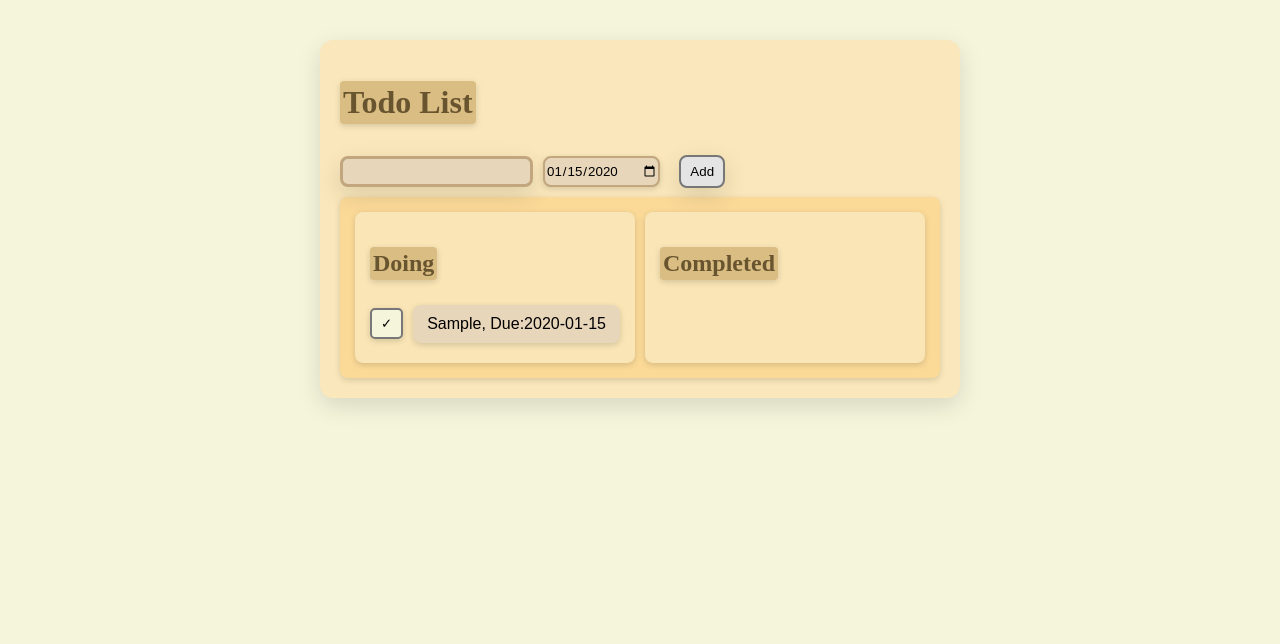
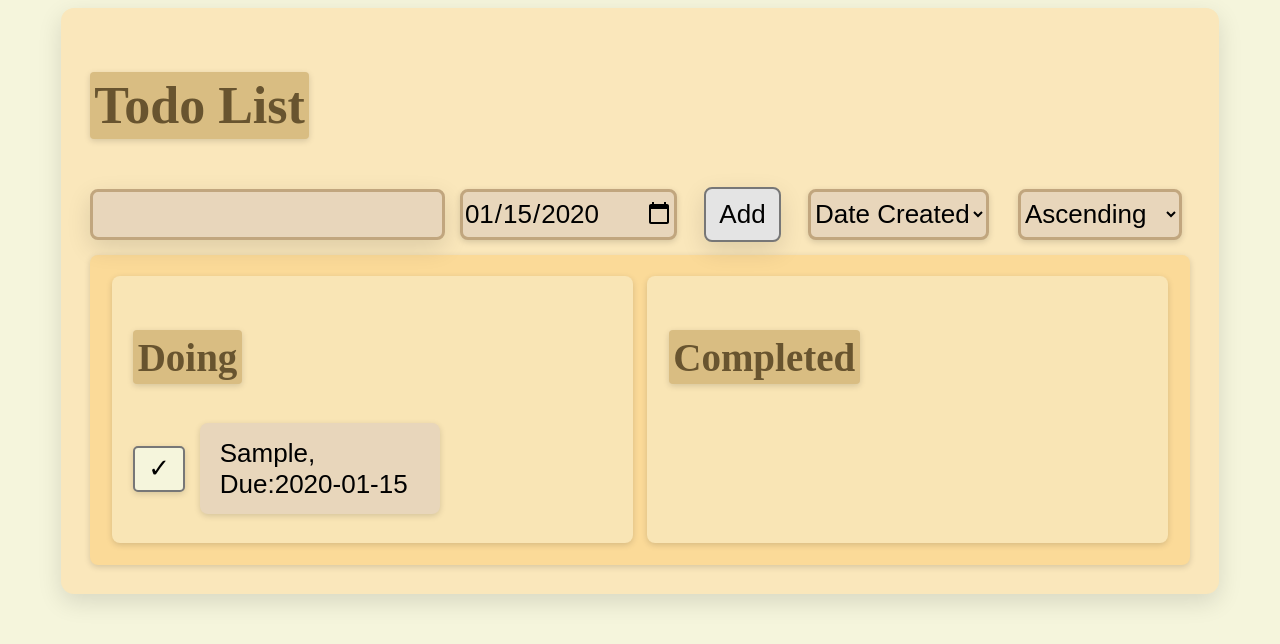
Before and after one commit to Ironic-Ingot/TodoList, a plain HTML site: page index.html in a window 1280 px wide. Both pictures are taken after typing "Sample", "2020-01-15" into the empty fields and a click on the button "Add". Drawn offline with Linux system fonts and the light colour scheme.

Commit message:
sorting and rem

```diff
--- a/index.html
+++ b/index.html
@@ -12,14 +12,16 @@
             <input type="text" id="todoinput">
             <input type="date" id="datePicker">
             <button id="addbutton">Add</button>
-            <!-- <label for="filter">Show:</label>
-
-            <select id="filter">
-                <option value="all">All</option>
-                <option value="doing">Doing</option>
-                <option value="completed">Completed</option>
-            </select> -->
-
+                <select id="sort" class="dropdown">
+                    <option value="createdAt">Date Created</option>
+                    <option value="dueDate">Due Date</option>
+                    <option value="test">test</option>
+                </select>
+                <select id="sort-order" class="dropdown">
+                    <option value="ascending">Ascending</option>
+                    <option value="descending">Descending</option>
+                    <option value="test">test</option>
+                </select>
         </div>
 
         <div id="categories">
@@ -43,6 +45,9 @@
             const doing = document.getElementById("doing")
             const completed = document.getElementById("completed")
             const datePicker = document.getElementById("datePicker")
+            const sorter = document.getElementById("sort")
+            const sorterorder = document.getElementById("sort-order")
+            let order = 1
 
             function saveTasks() {
                 localStorage.setItem("tasks", JSON.stringify(tasks))
@@ -51,8 +56,28 @@
             function renderTasks() {
                 doing.innerHTML = ""
                 completed.innerHTML = ""
+                const sortby = sorter.value
+                if (sortby === 'createdAt') {
+                    tasks.sort((a, b) => { //make completed sorts in completedAt
+                        if (a.createdAt >= b.createdAt) {
+                            return 1*order
+                        } else {
+                            return -1*order
+                        }
+                    })
+                } else if (sortby === 'dueDate') {
+                    tasks.sort((a, b) => {
+                        if (!a.dueDate) return 1*order
+                        if (!b.dueDate) return -1*order
+
+                        return a.dueDate.localeCompare(b.dueDate)*order
+                    })
+                }
 
                 for (const task of tasks) {
+                    if (sortby === 'dueDate' && !task.dueDate) {
+                        continue
+                    }
                     const newElement = document.createElement("p")
                     newElement.textContent = task.text
                     // newElement.draggable = true
@@ -75,6 +100,7 @@
                             renderTasks()
                         })
                     } else {
+
                         const newTickButton = document.createElement("button")
                         newTickButton.textContent = '✓'
                         newTickButton.className = 'tickbutton'
@@ -100,13 +126,14 @@
             function putTask() {
                 let todotext = todoinput.value.trim()
                 const dueDate = datePicker.value
+                if (todotext === '') {
+                    return
+                }
                 if (dueDate) {
                     todotext = `${todotext}, Due:${dueDate}` //make dueDate appear only when rendering dont assign to text
                 }
 
-                if (todotext === '') {
-                    return
-                }
+
                 todoinput.value = ''
                 tasks.push({id: crypto.randomUUID(), createdAt: Date.now(), dueDate:dueDate, text: todotext, completed: false})
                 saveTasks()
@@ -123,6 +150,19 @@
                     putTask()
                 }
             })
+
+            sorter.addEventListener("change", () => {
+                renderTasks()
+            })
+
+            sorterorder.addEventListener("change", () => {
+                if (sorterorder.value === 'ascending') {
+                    order = 1
+                } else if (sorterorder.value === 'descending') {
+                    order = -1
+                }
+                renderTasks()
+            })
         </script>
     </div>
 
--- a/style.css
+++ b/style.css
@@ -1,13 +1,22 @@
+html {
+    font-size: 26px;
+}
+
 .app {
-    max-width: 600px;
-    margin: 40px auto;
-    padding: 20px;
+    width: min(90%, 1100px);
+    margin: 0.111rem auto;
+    padding: 1.111rem;
     background-color:rgb(250, 231, 187);
     border-radius: 13px;
     box-shadow: 0 8px 25px rgb(0 0 0 / 12%);
 }
 
-
+button,
+input,
+select {
+    font: inherit;
+    font-family: sans-serif;
+}
 
 body {
     background-color: beige;
@@ -19,7 +28,7 @@ h1 {
     background-color: #d9bd82;
     border-radius: 4px;
     width: fit-content;
-    padding: 3px;
+    padding: 0.167rem;
     box-shadow: 0 2px 6px rgb(0 0 0 / 15%);
 }
 
@@ -29,7 +38,7 @@ button:active {
 
 .input-row {
     display: flex;
-    max-width: 250px;
+    width: 100%;
 }
 
 .task-category {
@@ -38,13 +47,13 @@ button:active {
     background-color: #d9bd82;
     border-radius: 4px;
     width: fit-content;
-    padding: 3px;
+    padding: 0.167rem;
     box-shadow: 0 2px 6px rgb(0 0 0 / 15%);
 }
 
 .task {
-    padding: 10px 14px;
-    margin: 8px 0;
+    padding: 0.556rem 0.778rem;
+    margin: 0.444rem 0;
     max-width: 200px;
     background-color: #e8d6bb;
     font-family: sans-serif;
@@ -54,15 +63,32 @@ button:active {
 }
 
 #datePicker {
-    margin: 10px;
+    margin: 0.556rem;
     max-width: fit-content;
     background-color: #e8d6bb;
     font-family: sans-serif;
     border-radius: 8px;
     box-shadow: 0 2px 6px rgb(0 0 0 / 15%);
-    border: 2px solid #c1a67e;
+    border: 3px solid #c1a67e;
 }
 
+.dropdown {
+    margin: 0.556rem;
+    max-width: fit-content;
+    background-color: #e8d6bb;
+    font-family: sans-serif;
+    border-radius: 8px;
+    box-shadow: 0 2px 6px rgb(0 0 0 / 15%);
+    border: 3px solid #c1a67e;
+}
+
+label[for="filter"] {
+    color: #a67f44;
+    font-size: 1.111rem;
+    margin: auto 0;
+    font-family: sans-serif;
+    font-weight: 550;
+}
 
 .completed-task {
     text-decoration: line-through;
@@ -104,8 +130,7 @@ button:active {
 
 #addbutton {
     background-color: #e4e4e4;
-    padding: 3px;
-    margin: 9px;
+    margin: 0.5rem;
     border-radius: 8px;
     text-align: center;
     transition: 0.3s;
@@ -120,15 +145,13 @@ button:active {
 .tickbutton,
 .delbutton {
     cursor: pointer;
-    padding: 6px 9px;
+    padding: 0.2rem 0.5rem;
     border: 2px solid #777;
 }
 
 #todoinput {
-    flex: 1;
-    padding: 5px;
-    margin: 10px 0;
-    width: fit-content;
+    padding: 0.278rem;
+    margin: 0.556rem 0;
     background-color: #e8d6bb;
     font-family: sans-serif;
     border-radius: 8px;
@@ -145,8 +168,7 @@ button:active {
 .task-row {
     display: flex;
     align-items: center;
-    gap: 10px;
-    max-width: 250px;
+    gap: 0.556rem;
     transition: transform 0.2s;
 }
 
@@ -155,25 +177,25 @@ button:active {
 }
 
 .task-row p {
-    margin: 5px 0;
+    margin: 0.278rem 0;
 }
 
 #categories {
     display: flex;
     flex-direction: row;
-    gap: 10px;
+    gap: 0.556rem;
     background-color: hsl(40, 92%, 79%);
     border-radius: 8px;
-    padding: 15px;
+    padding: 0.833rem;
     box-shadow: 0 2px 6px rgb(0 0 0 / 15%);
 }
 
 .category-container {
     display: flex;
+    flex: 1;
+    min-width: 0;
     flex-direction: column;
-    padding: 15px;
-    max-width: 250px;
-    width: 300px;
+    padding: 0.833rem;
     background-color: rgb(249, 229, 181);
     border-radius: 8px;
     box-shadow: 0 2px 6px rgb(0 0 0 / 15%);
@@ -181,8 +203,8 @@ button:active {
 
 @media (max-width: 500px) {
     .app {
-        margin: 10px;
-        padding: 14px;
+        margin: 0.556rem;
+        padding: 0.778rem;
     }
 
     .input-row {
```
